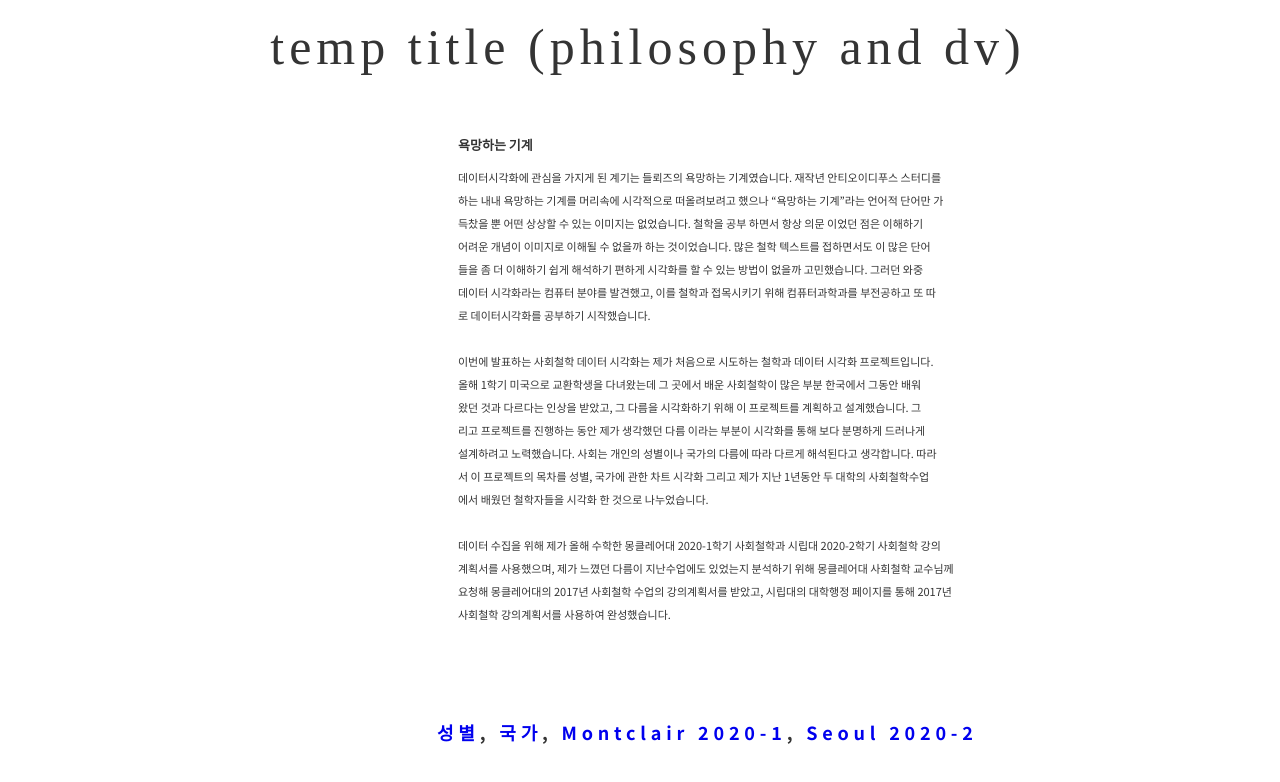
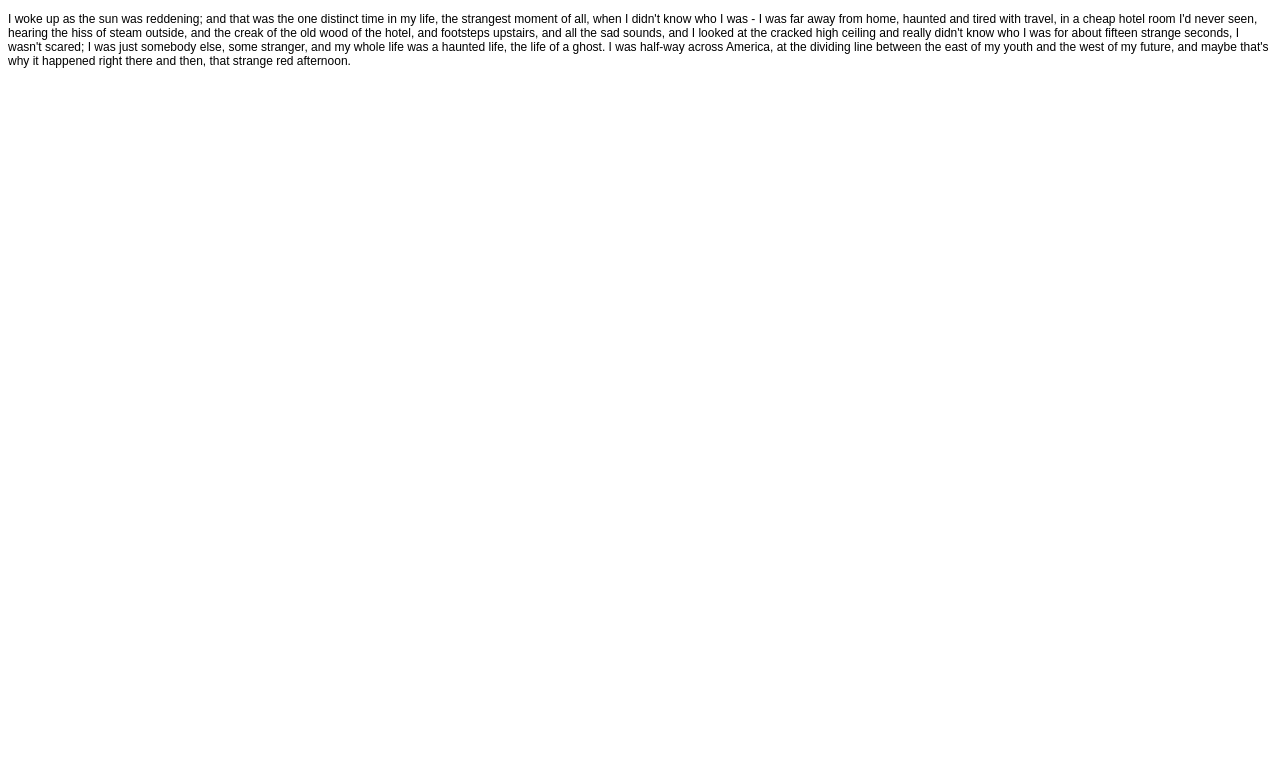
Before and after one commit to min6choi/PHIL212_01SP20, a plain HTML site: page index.html in a window 1280 px wide. Drawn offline with nearby package versions, Linux system fonts and the light colour scheme; a web font is replaced by a local one.

Commit message:
modified

```diff
--- a/index.html
+++ b/index.html
@@ -11,40 +11,35 @@
  </head>
 
 <body>
-
-  <nav>
-  <label class="title">temp title (philosophy and dv)</label>
-  </nav>
-
-  <div class="first-sub-contents">
-   <div class="fsc-right">
-     <div class="r-title">욕망하는 기계</div>
-     <div class="r-main">
-      데이터시각화에 관심을 가지게 된 계기는 들뢰즈의 욕망하는 기계였습니다. 재작년 안티오이디푸스 스터디를 </br>
-      하는 내내 욕망하는 기계를 머리속에 시각적으로 떠올려보려고 했으나 “욕망하는 기계”라는 언어적 단어만 가</br>
-      득찼을 뿐 어떤 상상할 수 있는 이미지는 없었습니다. 철학을 공부 하면서 항상 의문 이었던 점은 이해하기 </br>
-      어려운 개념이 이미지로 이해될 수 없을까 하는 것이었습니다. 많은 철학 텍스트를 접하면서도 이 많은 단어</br>
-      들을 좀 더 이해하기 쉽게 해석하기 편하게 시각화를 할 수 있는 방법이 없을까 고민했습니다. 그러던 와중</br>
-      데이터 시각화라는 컴퓨터 분야를 발견했고, 이를 철학과 접목시키기 위해 컴퓨터과학과를 부전공하고 또 따</br>
-      로 데이터시각화를 공부하기 시작했습니다.</br></br>
-
-      이번에 발표하는 사회철학 데이터 시각화는 제가 처음으로 시도하는 철학과 데이터 시각화 프로젝트입니다. </br>
-      올해 1학기 미국으로 교환학생을 다녀왔는데 그 곳에서 배운 사회철학이 많은 부분 한국에서 그동안 배워 </br>
-      왔던 것과 다르다는 인상을 받았고, 그 다름을 시각화하기 위해 이 프로젝트를 계획하고 설계했습니다. 그</br>
-      리고 프로젝트를 진행하는 동안 제가 생각했던 다름 이라는 부분이 시각화를 통해 보다 분명하게 드러나게 </br>
-      설계하려고 노력했습니다. 사회는 개인의 성별이나 국가의 다름에 따라 다르게 해석된다고 생각합니다. 따라</br>
-      서 이 프로젝트의 목차를 성별, 국가에 관한 차트 시각화 그리고 제가 지난 1년동안 두 대학의 사회철학수업</br>
-      에서 배웠던 철학자들을 시각화 한 것으로 나누었습니다.</br></br>
-
-      데이터 수집을 위해 제가 올해 수학한 몽클레어대 2020-1학기 사회철학과 시립대 2020-2학기 사회철학 강의</br>
-      계획서를 사용했으며, 제가 느꼈던 다름이 지난수업에도 있었는지 분석하기 위해 몽클레어대 사회철학 교수님께 </br>
-      요청해 몽클레어대의 2017년 사회철학 수업의 강의계획서를 받았고, 시립대의 대학행정 페이지를 통해 2017년 </br>
-      사회철학 강의계획서를 사용하여 완성했습니다.
-   </div>
+  <div class="main">
+    <div class="top-menu">
+      <div class="home">
+      </div>
+      <div class="gender">
+      </div>
+      <div class="nationality">
+      </div>
+    </div>
+    <div class="introduction">
+      <p>
+        I woke up as the sun was reddening; and that was the one distinct time in my life,
+        the strangest moment of all, when I didn't know who I was - I was far away from home,
+        haunted and tired with travel, in a cheap hotel room I'd never seen, hearing the hiss
+        of steam outside, and the creak of the old wood of the hotel, and footsteps upstairs,
+        and all the sad sounds, and I looked at the cracked high ceiling and really didn't know
+        who I was for about fifteen strange seconds, I wasn't scared; I was just somebody else,
+        some stranger, and my whole life was a haunted life, the life of a ghost. I was half-way
+        across America, at the dividing line between the east of my youth and the west of my future,
+        and maybe that's why it happened right there and then, that strange red afternoon.
+      </p>
+    </div>
+    <div class="bottom-menu">
+      <div class="montclair">
+      </div>
+      <div class="seoul">
+      </div>
+    </div>
   </div>
-
-  <div class="index">
-  <h2><a href="gender.html">성별</a>, <a href="nationality.html">국가</a>, <a href="msu.html">Montclair 2020-1</a>, <a href="uos.html">Seoul 2020-2</a></h2>
-</div>
+  <footer></footer>
 </body>
 </html>
```
